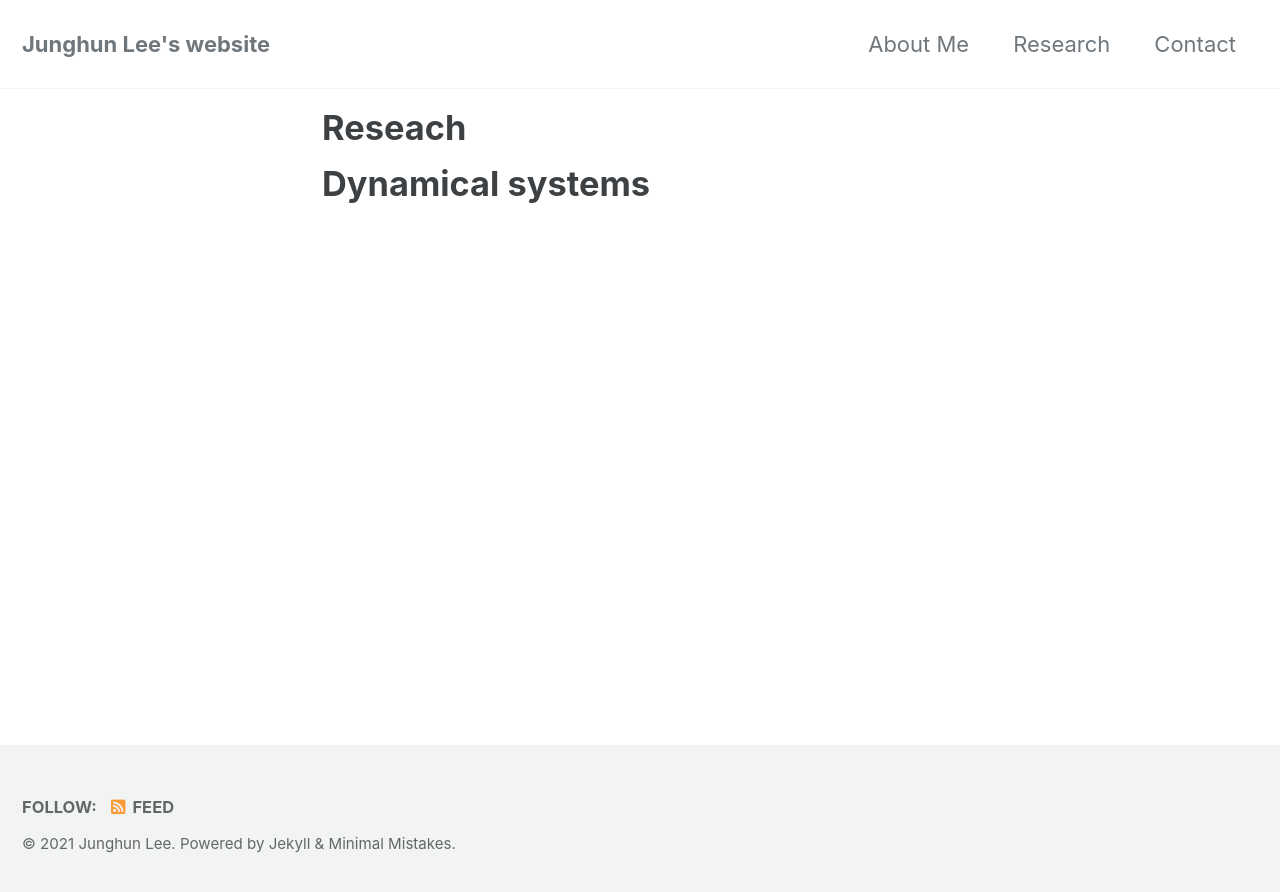
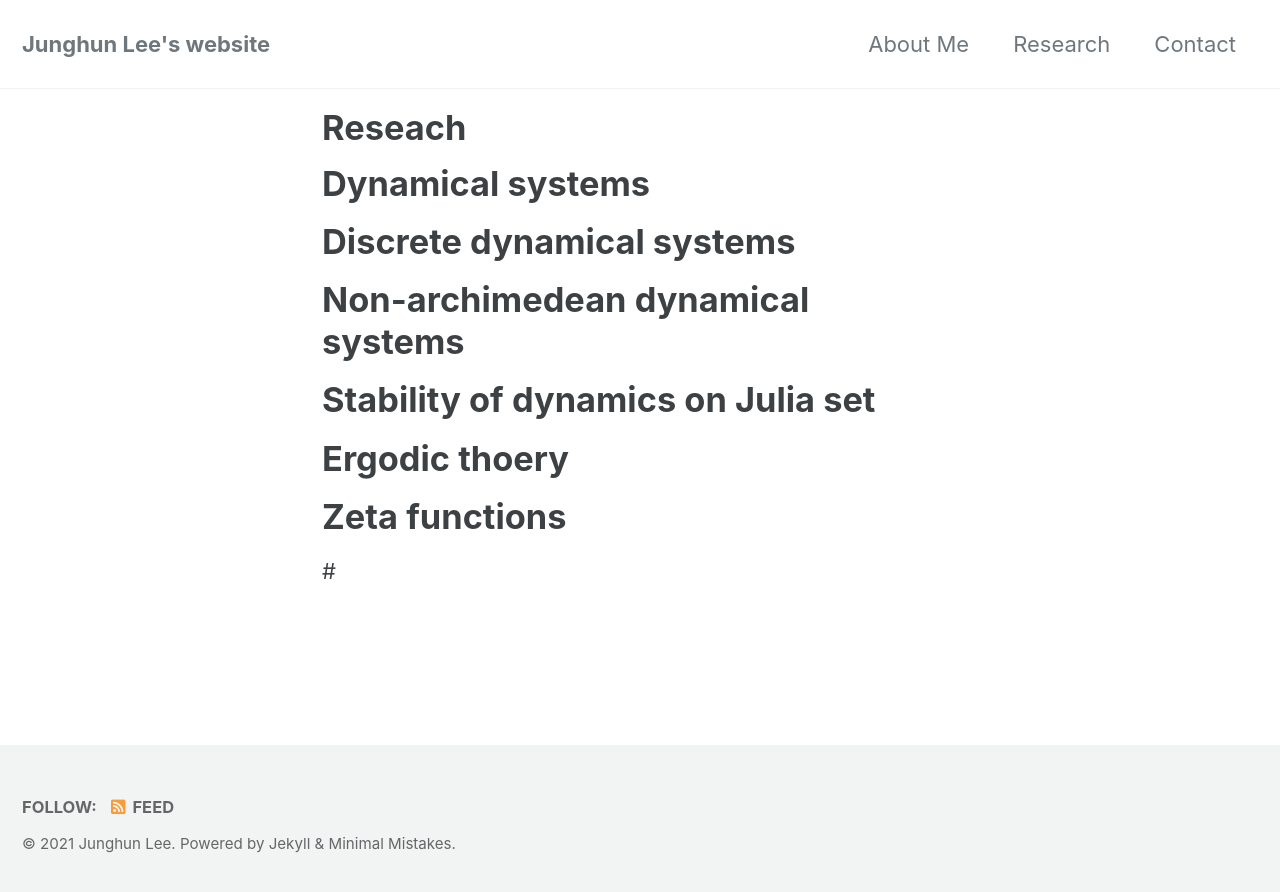
Before and after one commit to JunghunLee-math/JunghunLee-math.github.io, a Jekyll site: the page built from _pages/research.md, in a window 1280 px wide. Shown: the top 892 px of the page. Built offline with Jekyll 4.4.1, drawn with Linux system fonts in a browser that asks for light colours; cached includes are drawn as plain includes.

Commit message:
Fix minor

```diff
--- a/_data/navigation.yml
+++ b/_data/navigation.yml
@@ -5,6 +5,6 @@ main:
   - title: "About Me"
     url: /about/
   - title: "Research"
-    url: /reseach/
+    url: /research/
   - title: "Contact"
     url: /contact/
--- a/_pages/research.md
+++ b/_pages/research.md
@@ -5,3 +5,15 @@ title: "Reseach"
 ---
 
 # Dynamical systems
+
+# Discrete dynamical systems
+
+# Non-archimedean dynamical systems
+
+# Stability of dynamics on Julia set
+
+# Ergodic thoery
+
+# Zeta functions
+
+#
```
